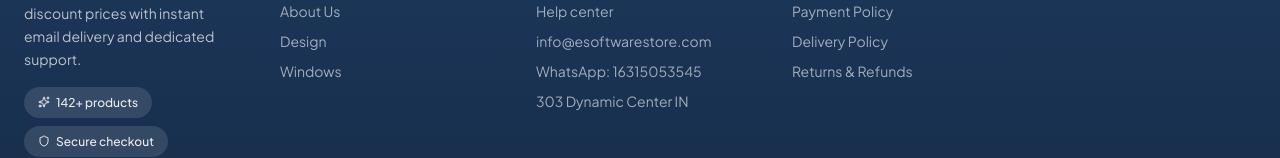
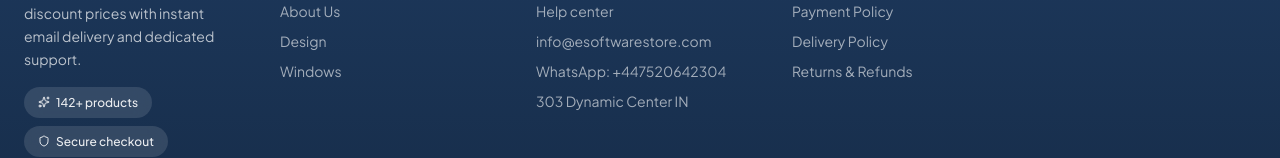
Before and after one commit to surya8704/esoftwarestore-site, a React (Vite) app in the folder frontend/: page /support in a window 1280 px wide. Shown: the part 978-1136 px from the top of the page. Built offline with nearby package versions, Linux system fonts and the light colour scheme; no server answers.

Commit message:
Update official support WhatsApp number to +447520642304.
Refresh storefront contact links, footer, and support chat bot with the new UK support line.

Co-authored-by: Cursor <cursoragent@cursor.com>

```diff
--- a/frontend/src/components/ChatWidget.jsx
+++ b/frontend/src/components/ChatWidget.jsx
@@ -17,7 +17,7 @@ import { api } from '../lib/api'
 import {
   MAILTO_URL,
   SUPPORT_EMAIL,
-  SUPPORT_PHONE,
+  SUPPORT_PHONE_DISPLAY,
   WHATSAPP_URL,
 } from '../lib/contact'
 
@@ -123,7 +123,7 @@ export default function ChatWidget() {
         ...m,
         {
           role: 'bot',
-          text: `Sorry, I couldn't connect right now. Email us at ${SUPPORT_EMAIL} or WhatsApp ${SUPPORT_PHONE} for immediate help.`,
+          text: `Sorry, I couldn't connect right now. Email us at ${SUPPORT_EMAIL} or WhatsApp ${SUPPORT_PHONE_DISPLAY} for immediate help.`,
           time: Date.now(),
         },
       ])
--- a/frontend/src/components/Layout.jsx
+++ b/frontend/src/components/Layout.jsx
@@ -7,7 +7,7 @@ import {
   MAILTO_URL,
   SUPPORT_ADDRESS,
   SUPPORT_EMAIL,
-  SUPPORT_PHONE,
+  SUPPORT_PHONE_DISPLAY,
   WHATSAPP_URL,
 } from '../lib/contact'
 import { useApp } from '../context/AppContext'
@@ -349,7 +349,7 @@ export default function Layout({ children }) {
               <li><a href={MAILTO_URL} className="hover:text-[#f97316] transition-colors">{SUPPORT_EMAIL}</a></li>
               <li>
                 <a href={WHATSAPP_URL} target="_blank" rel="noreferrer" className="hover:text-[#f97316] transition-colors">
-                  WhatsApp: {SUPPORT_PHONE}
+                  WhatsApp: {SUPPORT_PHONE_DISPLAY}
                 </a>
               </li>
               <li>{SUPPORT_ADDRESS}</li>
--- a/frontend/src/lib/contact.js
+++ b/frontend/src/lib/contact.js
@@ -1,6 +1,6 @@
 export const SUPPORT_EMAIL = 'info@esoftwarestore.com'
-export const SUPPORT_PHONE = '16315053545'
-export const SUPPORT_PHONE_DISPLAY = '+1 631-505-3545'
+export const SUPPORT_PHONE = '447520642304'
+export const SUPPORT_PHONE_DISPLAY = '+447520642304'
 export const SUPPORT_ADDRESS = '303 Dynamic Center IN'
 export const WHATSAPP_URL = `https://wa.me/${SUPPORT_PHONE}?text=${encodeURIComponent('Hi eSoftware Store, I need help with my order')}`
 export const MAILTO_URL = `mailto:${SUPPORT_EMAIL}`
--- a/frontend/src/pages/ProductPage.jsx
+++ b/frontend/src/pages/ProductPage.jsx
@@ -2,7 +2,7 @@ import { useEffect, useMemo, useState } from 'react'
 import { Link, useNavigate, useParams } from 'react-router-dom'
 import { ChevronLeft, ChevronRight, Heart, Package, ShoppingCart, ZoomIn } from 'lucide-react'
 import { api, formatPrice, trackPage, discountPercent, soldRecentlyCount, formatSoldRecently } from '../lib/api'
-import { MAILTO_URL, SUPPORT_EMAIL, SUPPORT_PHONE, WHATSAPP_URL } from '../lib/contact'
+import { MAILTO_URL, SUPPORT_EMAIL, SUPPORT_PHONE_DISPLAY, WHATSAPP_URL } from '../lib/contact'
 import { findProductBySlug, getInstantProducts, loadProducts } from '../lib/products'
 import { getSimilarProducts } from '../lib/similarProducts'
 import { VOLUME_DISCOUNT_TIERS, priceWithVolumeDiscount, activeVolumeTierMinQty } from '../lib/volumeTiers'
@@ -408,7 +408,7 @@ export default function ProductPage() {
                   For support contact{' '}
                   <a href={MAILTO_URL} className="text-[#f97316]">{SUPPORT_EMAIL}</a>
                   {' '}or{' '}
-                  <a href={WHATSAPP_URL} target="_blank" rel="noreferrer" className="text-[#f97316]">WhatsApp {SUPPORT_PHONE}</a>.
+                  <a href={WHATSAPP_URL} target="_blank" rel="noreferrer" className="text-[#f97316]">WhatsApp {SUPPORT_PHONE_DISPLAY}</a>.
                 </p>
               </div>
             ) : null}
--- a/frontend/src/pages/SupportPage.jsx
+++ b/frontend/src/pages/SupportPage.jsx
@@ -6,7 +6,7 @@ import {
   MAILTO_URL,
   SUPPORT_ADDRESS,
   SUPPORT_EMAIL,
-  SUPPORT_PHONE,
+  SUPPORT_PHONE_DISPLAY,
   WHATSAPP_URL,
 } from '../lib/contact'
 import SEO from '../components/SEO'
@@ -87,7 +87,7 @@ export default function SupportPage() {
                 rel="noreferrer"
                 className="mt-1 inline-flex items-center gap-2 font-medium text-[#f97316] hover:underline"
               >
-                <MessageCircle size={16} /> {SUPPORT_PHONE}
+                <MessageCircle size={16} /> {SUPPORT_PHONE_DISPLAY}
               </a>
             </li>
             <li>
```
Also changed, not shown: 1 other file (tests, documents, lock files or other folders).
